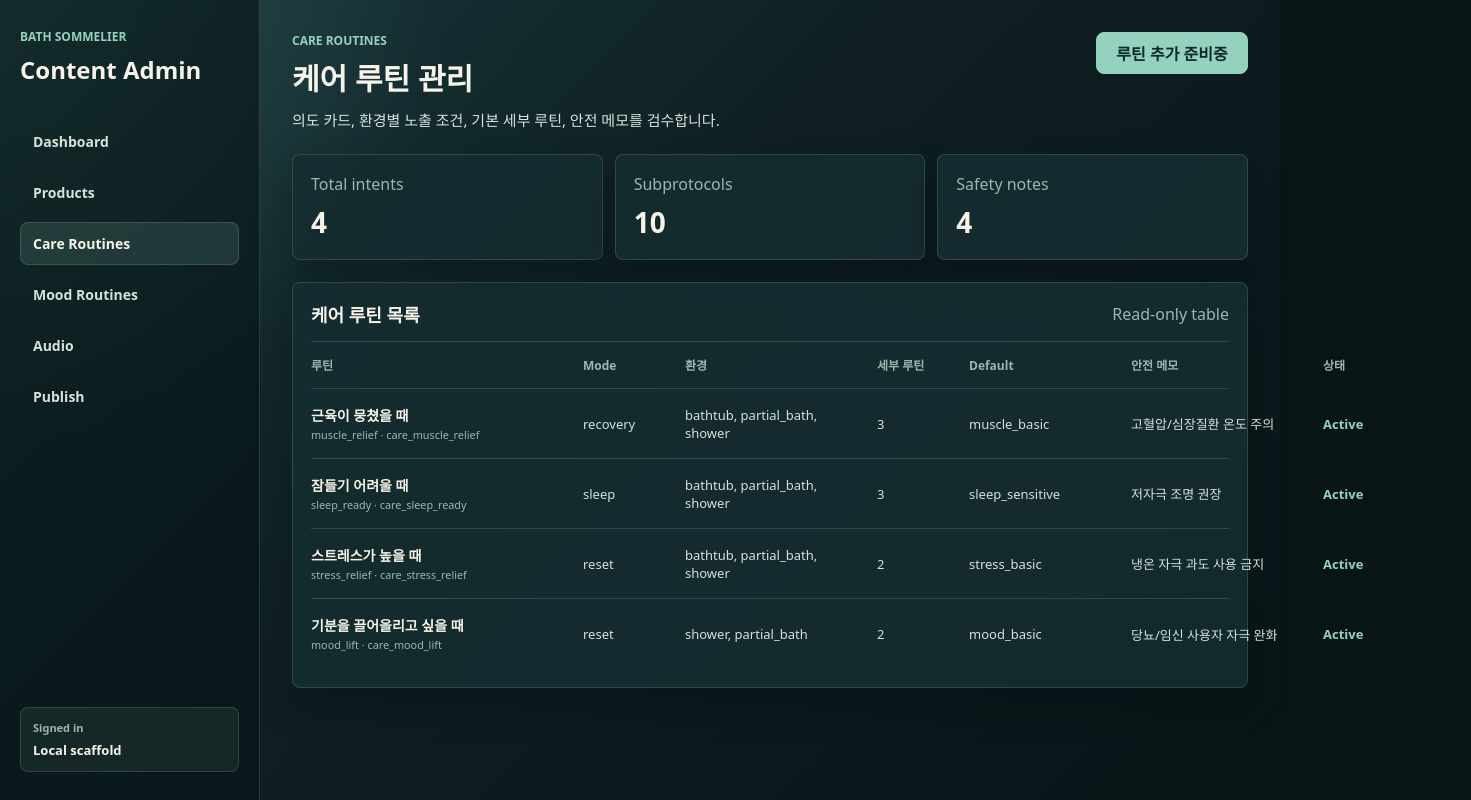
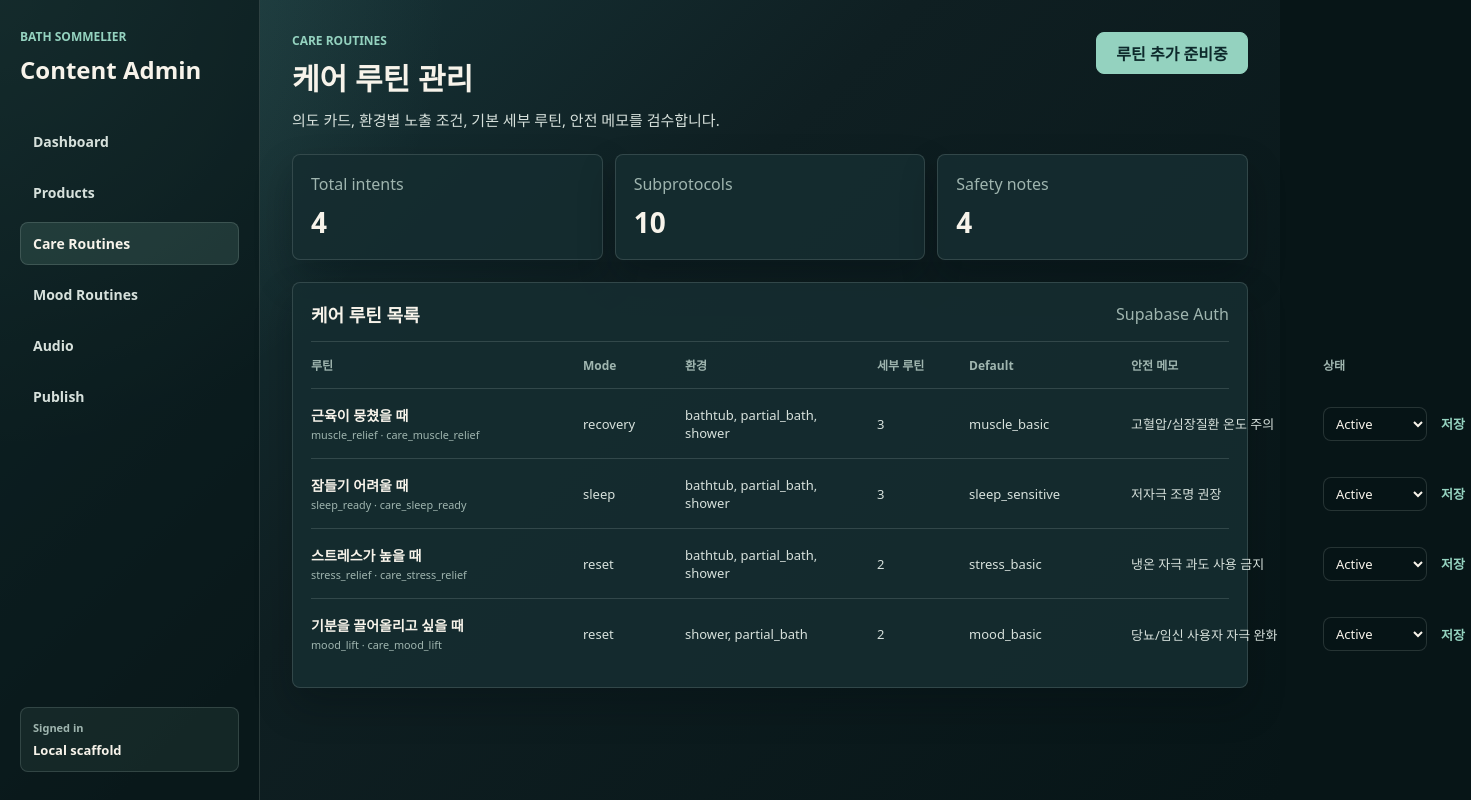
Before and after one commit to dykim0917/BathSommelier, a Next.js app in the folder apps/admin/: page /care in a window 1280 px wide. Shown: the whole page, 1471 px wide, since content can reach past the window. Built offline with nearby package versions, Linux system fonts and the light colour scheme; no server answers.

Commit message:
feat: add admin care status action

```diff
--- a/apps/admin/app/care/page.tsx
+++ b/apps/admin/app/care/page.tsx
@@ -4,9 +4,27 @@ import {
   getCareStatusLabel,
   readAdminCareRows,
 } from '../../lib/careData';
+import { updateCareRoutineStatus } from '../../lib/careActions';
 
-export default async function CarePage() {
+interface CarePageProps {
+  searchParams: Promise<{
+    error?: string;
+    updated?: string;
+  }>;
+}
+
+function getCareStatusMessage(error?: string, updated?: string): string | null {
+  if (updated === 'status') return '상태가 저장되었습니다.';
+  if (error === 'invalid_status') return '상태 값이 올바르지 않습니다.';
+  if (error === 'missing_content_db') return '콘텐츠 DB 연결이 설정되지 않았습니다.';
+  if (error === 'update_failed') return '상태 저장에 실패했습니다. RLS 정책과 권한을 확인하세요.';
+  return null;
+}
+
+export default async function CarePage({ searchParams }: CarePageProps) {
+  const { error, updated } = await searchParams;
   const care = buildAdminCareListViewModel(await readAdminCareRows());
+  const statusMessage = getCareStatusMessage(error, updated);
 
   return (
     <AdminShell activePath="/care">
@@ -42,8 +60,13 @@ export default async function CarePage() {
         <section className="panel">
           <div className="panelHeader">
             <h3>케어 루틴 목록</h3>
-            <span>Read-only table</span>
+            <span>Supabase Auth</span>
           </div>
+          {statusMessage ? (
+            <p className={error ? 'formNotice error' : 'formNotice'}>
+              {statusMessage}
+            </p>
+          ) : null}
           <div className="dataTable careTable" role="table" aria-label="케어 루틴 목록">
             <div className="dataTableHeader" role="row">
               <span>루틴</span>
@@ -65,7 +88,22 @@ export default async function CarePage() {
                 <span>{routine.subprotocols}</span>
                 <span>{routine.defaultSubprotocolId}</span>
                 <span>{routine.safetyNote}</span>
-                <span className="statusText">{getCareStatusLabel(routine.status)}</span>
+                <form className="tableForm" action={updateCareRoutineStatus}>
+                  <input type="hidden" name="id" value={routine.id} />
+                  <select
+                    aria-label={`${routine.title} 상태`}
+                    name="status"
+                    defaultValue={routine.status}
+                  >
+                    <option value="active">{getCareStatusLabel('active')}</option>
+                    <option value="draft">{getCareStatusLabel('draft')}</option>
+                    <option value="paused">{getCareStatusLabel('paused')}</option>
+                    <option value="retired">{getCareStatusLabel('retired')}</option>
+                  </select>
+                  <button type="submit" className="textButton">
+                    저장
+                  </button>
+                </form>
               </div>
             ))}
           </div>
--- a/apps/admin/app/globals.css
+++ b/apps/admin/app/globals.css
@@ -444,7 +444,7 @@ button {
 
 .careTable .dataTableHeader,
 .careTable .dataTableRow {
-  grid-template-columns: minmax(260px, 1.3fr) 90px 180px 80px 150px minmax(180px, 1fr) 80px;
+  grid-template-columns: minmax(260px, 1.3fr) 90px 180px 80px 150px minmax(180px, 1fr) 148px;
 }
 
 .tripTable .dataTableHeader,
@@ -587,6 +587,31 @@ button {
   padding: 0 10px;
 }
 
+.tableForm {
+  display: grid;
+  grid-template-columns: minmax(92px, 1fr) 36px;
+  gap: 8px;
+  align-items: center;
+}
+
+.tableForm select {
+  min-height: 34px;
+  min-width: 0;
+  border: 1px solid var(--line);
+  border-radius: 8px;
+  background: rgba(7, 21, 23, 0.6);
+  color: var(--text);
+  font: inherit;
+  padding: 0 8px;
+}
+
+.tableForm .textButton {
+  border: 0;
+  background: transparent;
+  cursor: pointer;
+  padding: 0;
+}
+
 .formNotice {
   border: 1px solid rgba(148, 210, 191, 0.28);
   border-radius: 8px;
--- /dev/null
+++ b/apps/admin/lib/careActions.ts
@@ -0,0 +1,44 @@
+'use server';
+
+import { revalidatePath } from 'next/cache';
+import { redirect } from 'next/navigation';
+
+import {
+  readAdminPostgrestSessionConfig,
+  updatePostgrestRows,
+} from './data/postgrest';
+import type { AdminCareRoutineRow } from './careData';
+
+const careStatuses: AdminCareRoutineRow['status'][] = [
+  'active',
+  'draft',
+  'paused',
+  'retired',
+];
+
+function isCareStatus(value: string): value is AdminCareRoutineRow['status'] {
+  return careStatuses.includes(value as AdminCareRoutineRow['status']);
+}
+
+export async function updateCareRoutineStatus(formData: FormData) {
+  const id = String(formData.get('id') ?? '').trim();
+  const status = String(formData.get('status') ?? '').trim();
+
+  if (!id || !isCareStatus(status)) {
+    redirect('/care?error=invalid_status');
+  }
+
+  const config = await readAdminPostgrestSessionConfig();
+  if (!config) {
+    redirect('/care?error=missing_content_db');
+  }
+
+  try {
+    await updatePostgrestRows(config, 'care_intent', { id: `eq.${id}` }, { status });
+  } catch {
+    redirect('/care?error=update_failed');
+  }
+
+  revalidatePath('/care');
+  redirect('/care?updated=status');
+}
```
Also changed, not shown: 1 other file (tests, documents, lock files or other folders).
